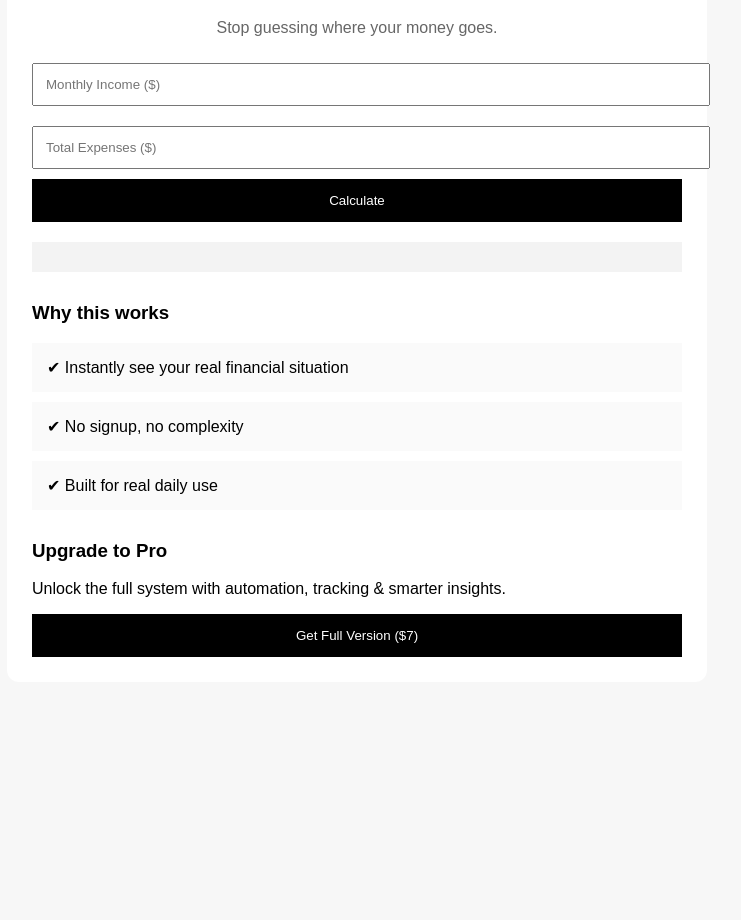
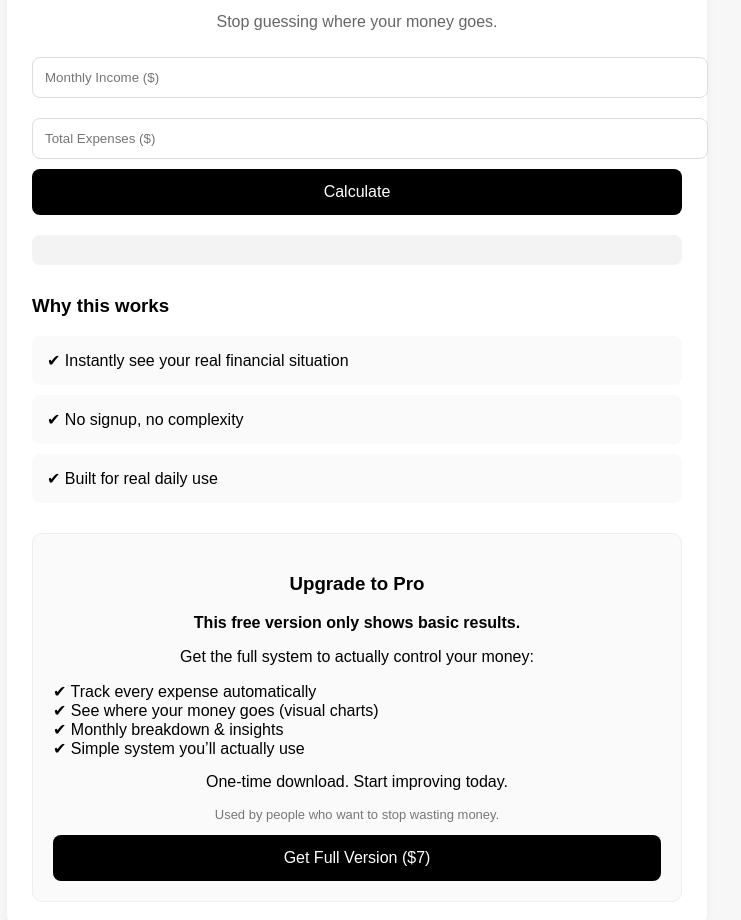
Before and after one commit to pos0202-gif/budget-planner, a plain HTML site: page index.html in a window 1280 px wide. Shown: the part 126-1046 px from the top of the page, without its empty margins (283-1024 px from the left). Before the commit the page ends 848 px from the top, so only its background shows below. Drawn offline with Linux system fonts and the light colour scheme.

Commit message:
Update index.html

```diff
--- a/index.html
+++ b/index.html
@@ -6,15 +6,82 @@
 <title>Free Budget Planner</title>
 
 <style>
-body {font-family: Arial; background:#f7f7f7; margin:0;}
-.container {max-width:650px; margin:40px auto; background:white; padding:25px; border-radius:12px;}
-h1 {text-align:center;}
-.sub {text-align:center; color:#666;}
-input {width:100%; padding:12px; margin:10px 0;}
-button {width:100%; padding:14px; background:black; color:white; border:none;}
-.result {margin-top:20px; padding:15px; background:#f3f3f3;}
-.section {margin-top:30px;}
-.box {background:#fafafa; padding:15px; margin:10px 0;}
+body {
+font-family: Arial, sans-serif;
+background:#f7f7f7;
+margin:0;
+}
+
+.container {
+max-width:650px;
+margin:40px auto;
+background:white;
+padding:25px;
+border-radius:12px;
+box-shadow:0 4px 10px rgba(0,0,0,0.05);
+}
+
+h1 {
+text-align:center;
+margin-bottom:10px;
+}
+
+.sub {
+text-align:center;
+color:#666;
+}
+
+input {
+width:100%;
+padding:12px;
+margin:10px 0;
+border-radius:8px;
+border:1px solid #ddd;
+}
+
+button {
+width:100%;
+padding:14px;
+background:black;
+color:white;
+border:none;
+border-radius:8px;
+font-size:16px;
+cursor:pointer;
+}
+
+.result {
+margin-top:20px;
+padding:15px;
+background:#f3f3f3;
+border-radius:8px;
+text-align:center;
+}
+
+.section {
+margin-top:30px;
+}
+
+.box {
+background:#fafafa;
+padding:15px;
+margin:10px 0;
+border-radius:8px;
+}
+
+.cta {
+margin-top:30px;
+padding:20px;
+background:#fafafa;
+border:1px solid #eee;
+border-radius:10px;
+text-align:center;
+}
+
+.small {
+color:#777;
+font-size:13px;
+}
 </style>
 </head>
 
@@ -39,13 +106,37 @@ button {width:100%; padding:14px; background:black; color:white; border:none;}
 <div class="box">✔ Built for real daily use</div>
 </div>
 
-<div class="section">
+<div class="cta">
+
 <h3>Upgrade to Pro</h3>
-<p>Unlock the full system with automation, tracking & smarter insights.</p>
 
-<a href="你的Gumroad連結" target="_blank">
+<p style="font-weight:bold;">
+This free version only shows basic results.
+</p>
+
+<p>
+Get the full system to actually control your money:
+</p>
+
+<div style="text-align:left; margin:15px 0;">
+✔ Track every expense automatically<br>
+✔ See where your money goes (visual charts)<br>
+✔ Monthly breakdown & insights<br>
+✔ Simple system you’ll actually use
+</div>
+
+<p style="margin-top:10px;">
+One-time download. Start improving today.
+</p>
+
+<p class="small">
+Used by people who want to stop wasting money.
+</p>
+
+<a href="https://poshade7.gumroad.com/l/ai-sales-machine" target="_blank">
 <button>Get Full Version ($7)</button>
 </a>
+
 </div>
 
 </div>
@@ -68,7 +159,7 @@ else if(r > 0){msg="You're stable but can improve.";}
 else{msg="You're overspending.";}
 
 document.getElementById("result").innerHTML =
-"Remaining: $" + r + "<br>" + msg;
+"Remaining: $" + r + "<br><br>" + msg;
 }
 </script>
 
```
